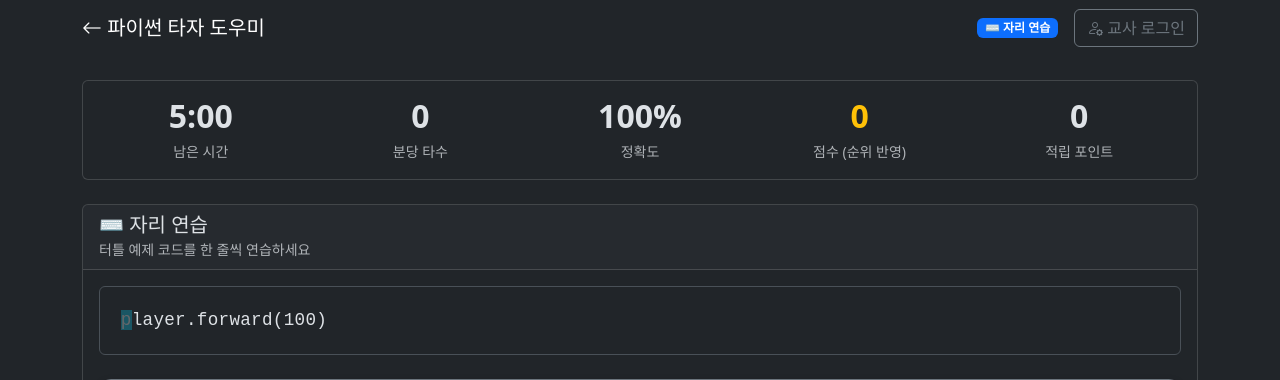
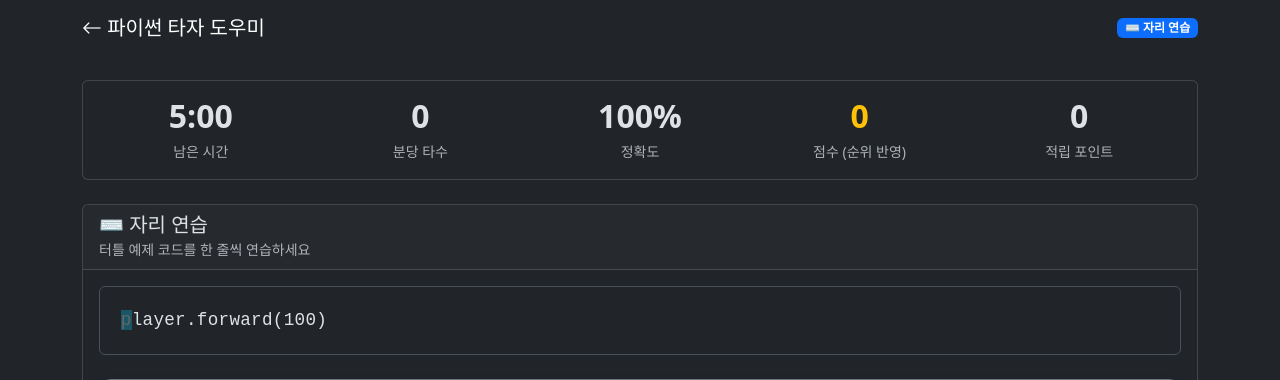
Before and after one commit to kuekkuek85-85/python_typing_helper, a Flask app: a page that uses templates/practice.html in a window 1280 px wide. Shown: the top 380 px of the page. Run offline with Flask 3, Linux system fonts and the light colour scheme; some libraries are stand-ins or nearby versions.

Commit message:
Remove the stale "교사 로그인" button from home and practice pages
홈과 연습 화면 우측 상단의 '교사 로그인' 버튼은 실제 대시보드(/teacher)가 아니라
"향후 버전에서 제공됩니다" 안내만 띄우는 죽은 버튼이었다. 교사 대시보드가
v0.8.4에서 실제로 생겼으므로 안내 버튼은 필요 없다. 두 화면 모두 같은 버튼이라
함께 제거했다.

- templates/index.html: 버튼 + 안내 모달 삭제
- templates/practice.html: 버튼 삭제
- static/js/app.js: teacherLoginBtn 참조·클릭 핸들러 삭제

교사는 이제 /teacher 주소로 직접 들어간다. 학생 화면에 진입점을 두지 않는 편이
낫다는 판단도 겸한다.

Co-Authored-By: Claude Opus 4.8 <noreply@anthropic.com>
Claude-Session: https://claude.ai/code/session_015A4qsHwNLu649VBiGbKKMi

```diff
--- a/static/js/app.js
+++ b/static/js/app.js
@@ -150,7 +150,6 @@
             userInput: document.getElementById('userInput'),
             startBtn: document.getElementById('startBtn'),
             resetBtn: document.getElementById('resetBtn'),
-            teacherLoginBtn: document.getElementById('teacherLoginBtn'),
             completeModal: document.getElementById('completeModal'),
             finalWpm: document.getElementById('finalWpm'),
             finalAccuracy: document.getElementById('finalAccuracy'),
@@ -200,12 +199,6 @@
 
         if (elements.saveRecordBtn) {
             elements.saveRecordBtn.addEventListener('click', saveRecord);
-        }
-
-        if (elements.teacherLoginBtn) {
-            elements.teacherLoginBtn.addEventListener('click', function () {
-                alert('교사 관리자 기능은 향후 버전에서 제공됩니다.');
-            });
         }
 
         setupVirtualKeyboard();
--- a/templates/practice.html
+++ b/templates/practice.html
@@ -20,13 +20,9 @@
                 파이썬 타자 도우미
             </a>
             <div class="d-flex align-items-center">
-                <span class="badge bg-{{ mode_info.color }} me-3">
+                <span class="badge bg-{{ mode_info.color }}">
                     {{ mode_info.icon }} {{ mode_info.title }}
                 </span>
-                <button class="btn btn-outline-secondary" type="button" id="teacherLoginBtn">
-                    <i class="bi bi-person-gear"></i>
-                    교사 로그인
-                </button>
             </div>
         </div>
     </nav>
```
Also changed, not shown: templates/index.html (+0 -25 lines).
